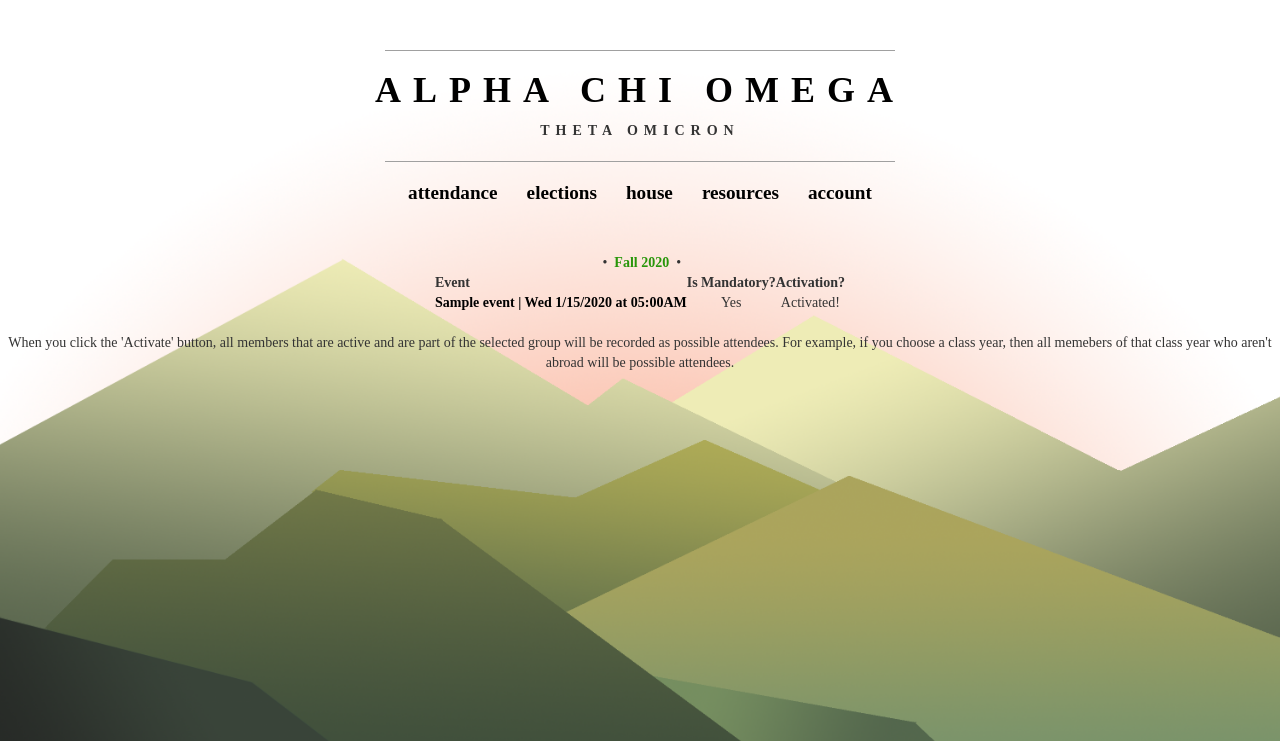
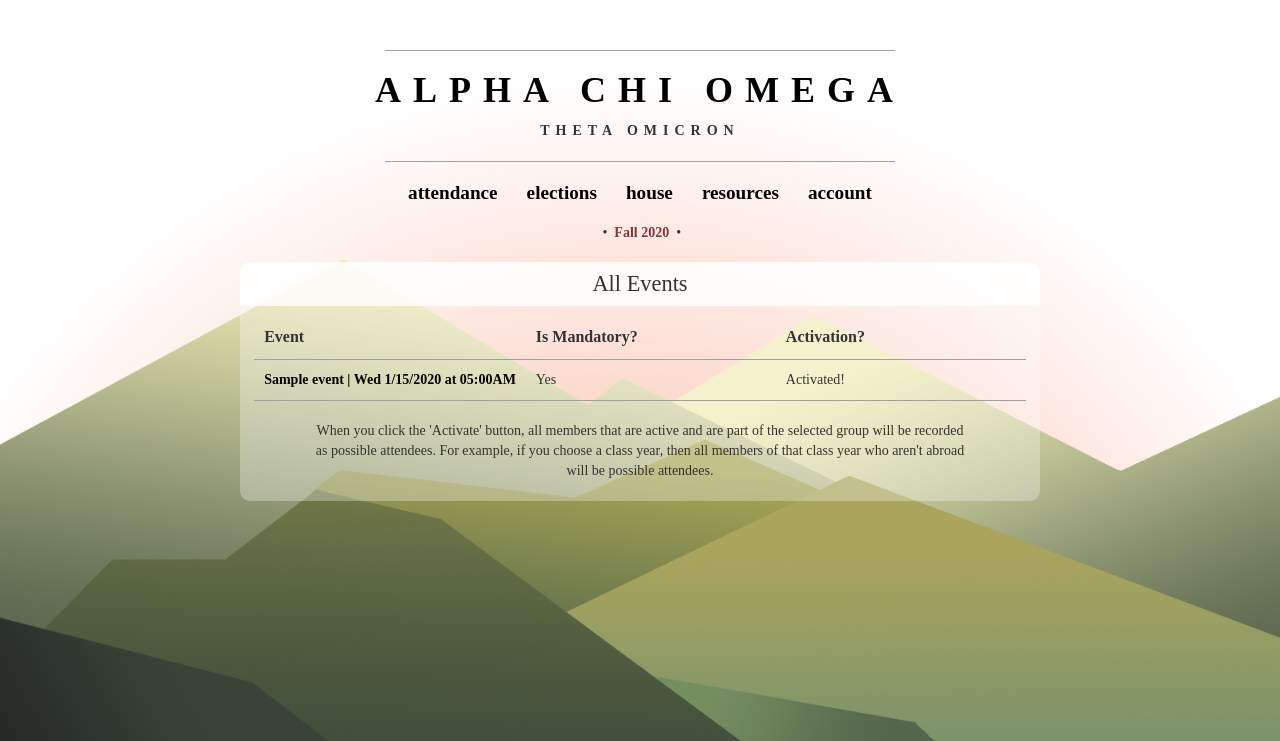
Before and after one commit to axomit-dev/axo, a Django app: page /attendance/events/all/1/ in a window 1280 px wide. Shown: the top 741 px of the page. Run offline with Django 3.2, Linux system fonts and the light colour scheme; a user stored in the database is signed in; tables that the repository leaves empty hold one stand-in row (values such as "Sample post"); some libraries are stand-ins or nearby versions; some web fonts are replaced.

Commit message:
event fixes

```diff
--- a/attendance/templates/attendance/events.html
+++ b/attendance/templates/attendance/events.html
@@ -9,7 +9,7 @@
 {% for semester in semesters %}
   <!-- Color currently selected semester green -->
   {% if semester.id == current_semester.id %}
-    <a href="{% url 'attendance:events' semester.id %}" style="color: #28960a">
+    <a href="{% url 'attendance:events' semester.id %}" style="color: #843535">
   {% else %}
     <a href="{% url 'attendance:events' semester.id %}">
   {% endif %}
@@ -19,8 +19,9 @@
 
 
 {% if events %}
-
-  <table>
+<div id='events-content'>
+  <h2 class='att-title first-title'> All Events </h2>
+  <table class='event-table'>
     <tr>
       <th> Event </th>
       <th> Is Mandatory? </th>
@@ -56,7 +57,7 @@
                   <option value="{{year}}"> {{year}}s Only </option>
                   {% endfor %}
                 </select>
-                <input type="submit" value="Activate" />
+                <input type="submit" value="Activate" class='gen-btn'/>
               </form>
             {% endif %}
           </td>
@@ -66,8 +67,8 @@
 
     <br>
 
-  <p> When you click the 'Activate' button, all members that are active and are part of the selected group will be recorded as possible attendees. For example, if you choose a class year, then all memebers of that class year who aren't abroad will be possible attendees. </p>
-
+  <p style='width: 650px; margin: auto'> When you click the 'Activate' button, all members that are active and are part of the selected group will be recorded as possible attendees. For example, if you choose a class year, then all members of that class year who aren't abroad will be possible attendees. </p><br>
+</div>
 {% else %}
     <p>No events are available.</p>
 {% endif %}
--- a/attendance/templates/attendance/past_event_table.html
+++ b/attendance/templates/attendance/past_event_table.html
@@ -1,5 +1,4 @@
-<br>
-<h2 id='att-title'> Past </h2>
+<h2 class='att-title'> Past </h2>
 <br>
 <p> Overall attendance for past events this semester: {{ percentage }} </p>
 <br>
--- a/attendance/templates/attendance/personal_record.html
+++ b/attendance/templates/attendance/personal_record.html
@@ -19,7 +19,7 @@
 <div id='att-content'>
 
 
-  <h2 id='att-title'  style='border-radius: 10px 10px 0 0'> Upcoming </h2> <br>
+  <h2 class= 'att-title first-title'> Upcoming </h2> <br>
 
   <table class='event-table'>
     <tr>
--- a/general/static/general/style.css
+++ b/general/static/general/style.css
@@ -131,7 +131,7 @@
 
 #droplink {
     margin: 5px;
-    background-color: #fff;
+    background: rgba(255,255,255,0.3);
     padding: 5px;
 }
 
@@ -158,9 +158,8 @@
 /********* ATTENDANCE *********/
 /******************************/
 
-.event-table {
-    /*background-color: #e1e1e1*/
-    /*border: 1px solid #ccc;*/
+#semester-tabs {
+    margin-top: -30px
 }
 
 .event-table th, .event-table td, .event-table tr {
@@ -195,14 +194,27 @@
     margin-bottom: 50px;
     /*height: 40%;*/
     /*background-color: #F4F4F4;*/
-    border: solid 1px #A0A0A0;
+    /*border: solid 1px #A0A0A0;*/
     /*overflow: auto;*/
 }
 
-#att-title {
+.att-title {
     background: rgba(255,255,255,0.8);
     padding: 10px;
     margin-top: -1px;
-    border-top: solid 1px #A0A0A0;
-    border-bottom: solid 1px #A0A0A0;
+    /*border-top: solid 1px #A0A0A0;*/
+    /*border-bottom: solid 1px #A0A0A0;*/
 }
+.first-title{
+    border-radius: 10px 10px 0 0;
+}
+
+#events-content {
+    background: rgba(255,255,255,0.3);
+    border-radius: 10px;
+    width: 800px;
+    margin: auto;
+    margin-bottom: 50px;
+    margin-top: 20px;
+    /*border: solid 1px #A0A0A0;*/
+}
```
Also changed, not shown: attendance/templates/attendance/event_details.html (+6 -3 lines), attendance/templates/attendance/excuse_form.html (+4 -3 lines), attendance/templates/attendance/sister_record.html (+6 -7 lines), attendance/templates/attendance/sisters.html (+5 -4 lines).
